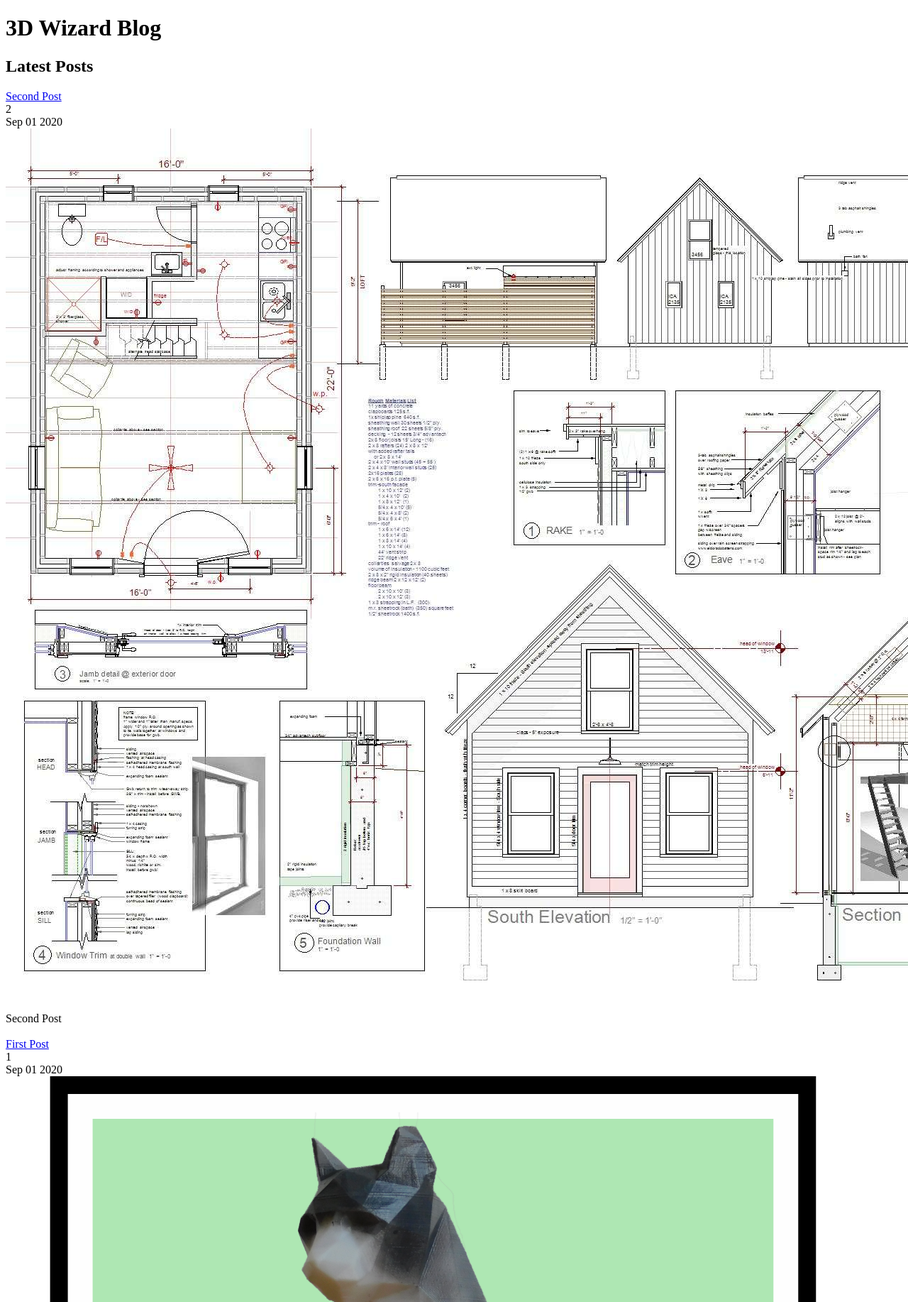
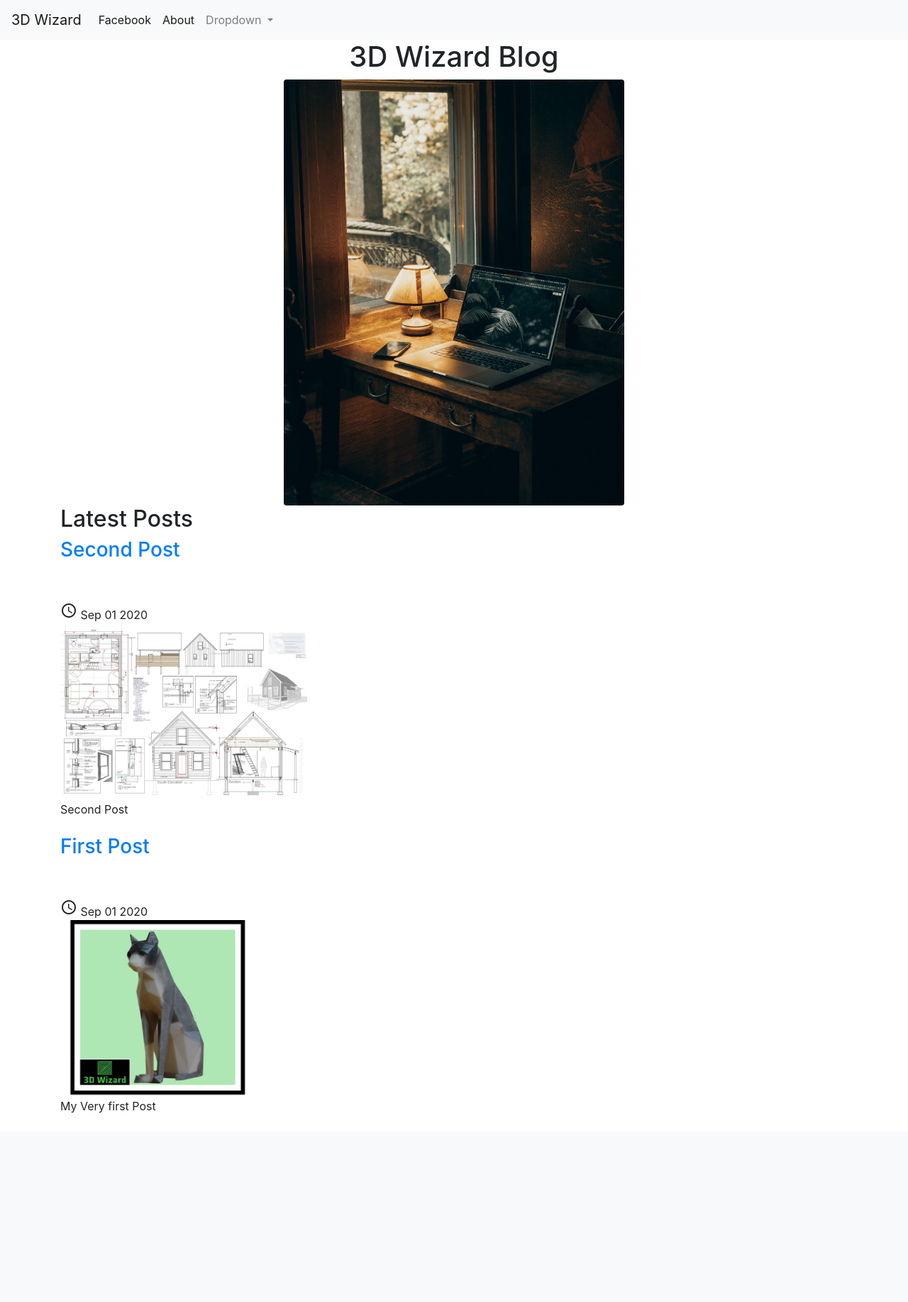
Before and after one commit to dev-joaopaulo/blog_DjangoCourse, a Django app: page / in a window 1280 px wide; the page is wider, and only the part inside the window is pictured. Shown: the top 1834 px of that part at 71% size. After the commit the page ends 1568 px from the top of that part, so only its background shows below. Run offline with Django 3.2, Linux system fonts and the light colour scheme; data comes from the database, SQL or seed files in the repository; some libraries are stand-ins or nearby versions.

Commit message:
4th class

```diff
--- a/posts/templates/posts/home.html
+++ b/posts/templates/posts/home.html
@@ -1,28 +1,76 @@
-<!DOCTYPE html>
+<!doctype html>
 <html lang="en">
   <head>
-    <meta charset="UTF-8">
+    <!-- Required meta tags -->
+    <meta charset="utf-8">
+    <meta name="viewport" content="width=device-width, initial-scale=1, shrink-to-fit=no">
+
+    <!-- Bootstrap CSS -->
+    <link rel="stylesheet" href="https://stackpath.bootstrapcdn.com/bootstrap/4.5.2/css/bootstrap.min.css" integrity="sha384-JcKb8q3iqJ61gNV9KGb8thSsNjpSL0n8PARn9HuZOnIxN0hoP+VmmDGMN5t9UJ0Z" crossorigin="anonymous">
+    <link href="https://fonts.googleapis.com/icon?family=Material+Icons" rel="stylesheet">
+
     <title>Home Page</title>
   </head>
   <body>
-<h1>3D Wizard Blog</h1>
+
+         <nav class="navbar navbar-expand-lg navbar-light bg-light">
+          <a class="navbar-brand" href="#">3D Wizard</a>
+
+          <div class="collapse navbar-collapse" id="navbarSupportedContent">
+            <ul class="navbar-nav mr-auto">
+              <li class="nav-item active">
+                <a class="nav-link" href="https://www.facebook.com/3DWizard/">Facebook<span class="sr-only">(current)</span></a>
+              </li>
+              <li class="nav-item active">
+                <a class="nav-link" href="#">About<span class="sr-only">(current)</span></a>
+              </li>
+               <li class="nav-item dropdown">
+                <a class="nav-link dropdown-toggle" href="#" id="navbarDropdown" role="button" data-toggle="dropdown" aria-haspopup="true" aria-expanded="false">
+                  Dropdown
+                </a>
+                <div class="dropdown-menu" aria-labelledby="navbarDropdown">
+                  <a class="dropdown-item" href="#">Action</a>
+                  <a class="dropdown-item" href="#">Another action</a>
+                  <div class="dropdown-divider"></div>
+                  <a class="dropdown-item" href="#">Something else here</a>
+                </div>
+            </li>
+            </ul>
+          </div>
+        </nav>
+
+        <div class="container">
+
+            <h1 class="text-center">3D Wizard Blog</h1>
+
+            {% load static %}
+            <img src="{% static 'posts/3dwizard_blog.jpg' %}" class="img-fluid rounded mx-auto d-block"  style="max-height:600px;" />
 
             <h2>Latest Posts</h2>
 
             {% for post in posts.all %}
 
-<a href="{% url 'posts_detail' post.id %}"> {{ post.title }} </a>
+            <a href="{% url 'posts_detail' post.id %}"> <h3>{{ post.title }}</h3> </a>
             <br/>
-{{ post.id }}
             <br/>
+            <span class="material-icons">
+            access_time
+            </span>
             {{ post.pub_date_pretty }}
             <br/>
-<img src="{{ post.image.url }}">
+            <img class="iimg-fluid" src="{{ post.image.url }}" style="max-height:250px;"/>
             <br/>
             {{ post.body }}
             <br/>
             <br/>
             {% endfor %}
 
+        </div>
+
+    <!-- Optional JavaScript -->
+    <!-- jQuery first, then Popper.js, then Bootstrap JS -->
+    <script src="https://code.jquery.com/jquery-3.5.1.slim.min.js" integrity="sha384-DfXdz2htPH0lsSSs5nCTpuj/zy4C+OGpamoFVy38MVBnE+IbbVYUew+OrCXaRkfj" crossorigin="anonymous"></script>
+    <script src="https://cdn.jsdelivr.net/npm/popper.js@1.16.1/dist/umd/popper.min.js" integrity="sha384-9/reFTGAW83EW2RDu2S0VKaIzap3H66lZH81PoYlFhbGU+6BZp6G7niu735Sk7lN" crossorigin="anonymous"></script>
+    <script src="https://stackpath.bootstrapcdn.com/bootstrap/4.5.2/js/bootstrap.min.js" integrity="sha384-B4gt1jrGC7Jh4AgTPSdUtOBvfO8shuf57BaghqFfPlYxofvL8/KUEfYiJOMMV+rV" crossorigin="anonymous"></script>
   </body>
 </html>
```
Also changed, not shown: posts/templates/posts/posts_detail.html (+43 -8 lines), posts/static/posts/3dwizard_blog.jpg (added). Lines whose indentation alone changed are shown as unchanged.
